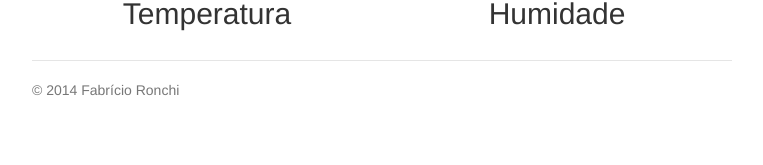
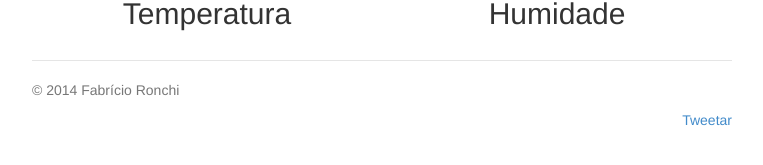
Before and after one commit to fabriciomrkonell/fabriciomrkonell, a Jekyll site: the page schroeder/index.html, which Jekyll copies as it is, in a window 1280 px wide. Shown: the part 200-365 px from the top of the page, without its empty margins (258-1021 px from the left). Built offline with Jekyll 4.4.1, drawn with Linux system fonts in a browser that asks for light colours; Markdown is read by kramdown in place of the engine named in the settings; comment, search, counter and statistics services are not loaded.

Commit message:
Update index.html

```diff
--- a/schroeder/index.html
+++ b/schroeder/index.html
@@ -144,7 +144,13 @@
 			</div>
 			<!--<div class="comment-disqus hidden-xs" ng-show="page != 2"></div>-->
 			<div class="footer">
-				<p>© 2014 Fabrício Ronchi</p>
+				<div class="pull-lef">
+					<p>© 2014 Fabrício Ronchi</p>
+				</div>
+				<div class="pull-right">
+					<a href="https://twitter.com/share" class="twitter-share-button" data-lang="pt" data-size="large" data-hashtags="TemperaturaSchroeder" data-dnt="true">Tweetar</a>
+					<script>!function(d,s,id){var js,fjs=d.getElementsByTagName(s)[0],p=/^http:/.test(d.location)?'http':'https';if(!d.getElementById(id)){js=d.createElement(s);js.id=id;js.src=p+'://platform.twitter.com/widgets.js';fjs.parentNode.insertBefore(js,fjs);}}(document, 'script', 'twitter-wjs');</script>
+				</div>
 			</div>
 		</div>
 		<script src="app/lib/angular.min.js"></script>
```
